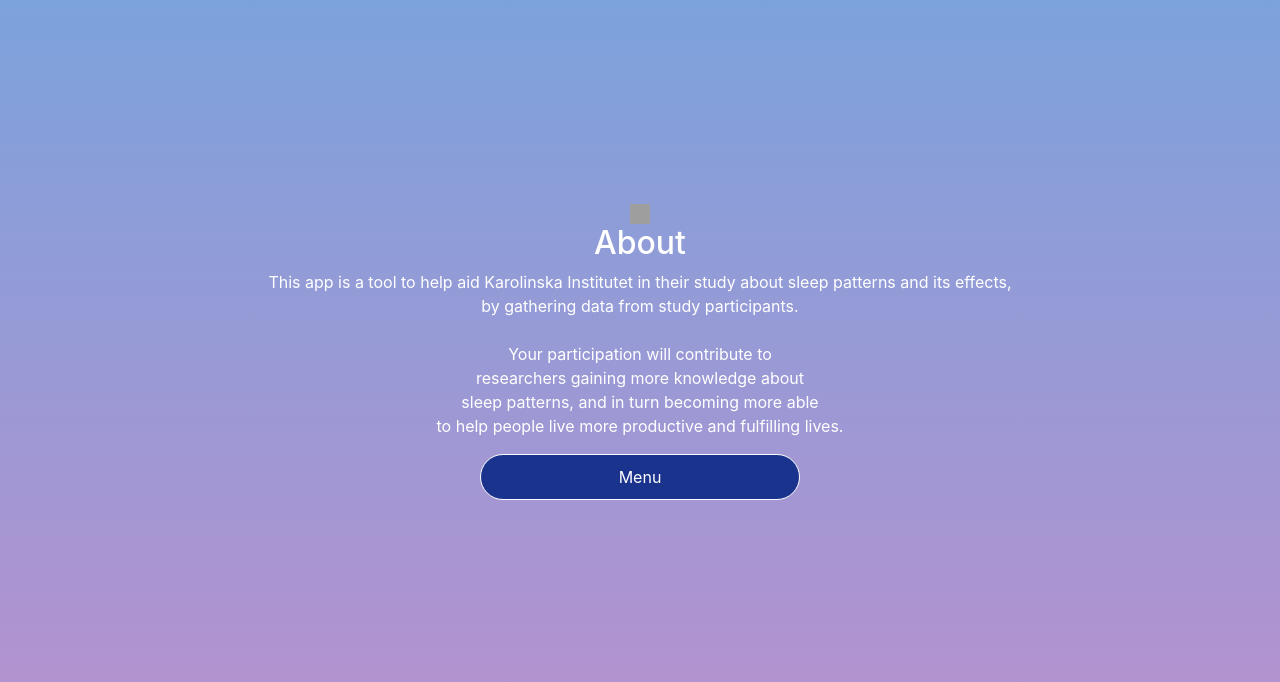
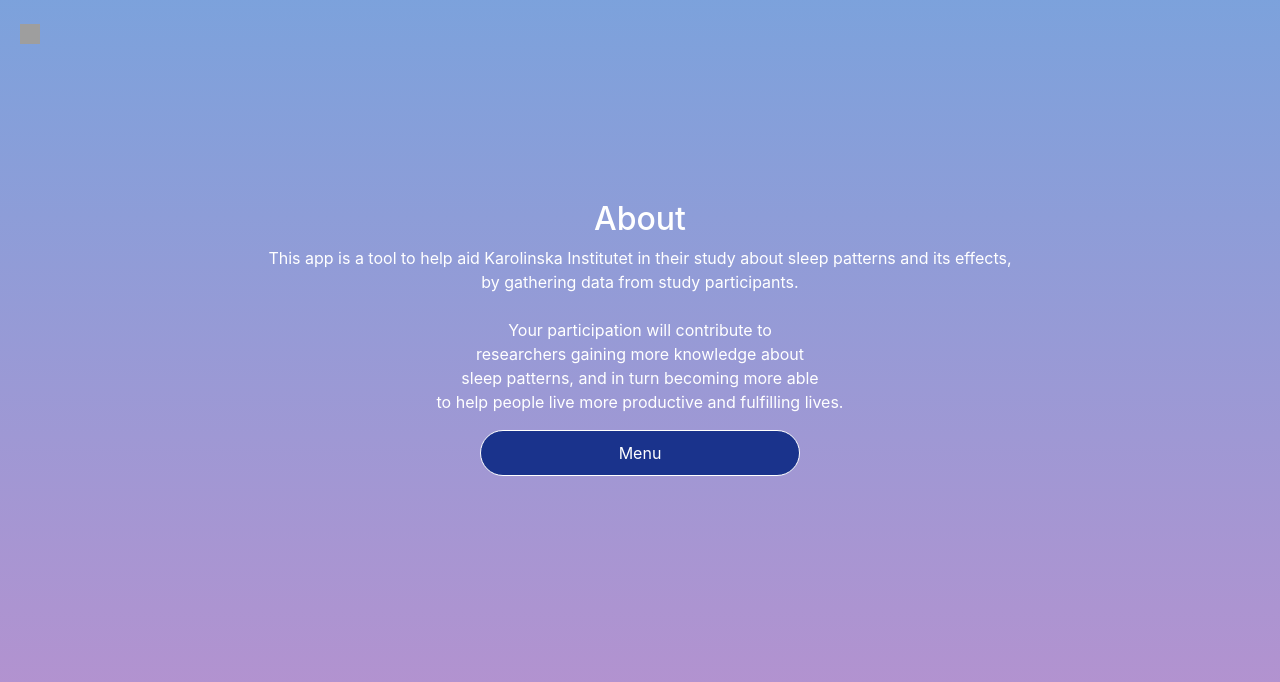
Before and after one commit to Homamjabir/the-sleep-app, a React (Create React App) app: page /about in a window 1280 px wide. Shown: the top 682 px of the page. Built offline with nearby package versions, Linux system fonts and the light colour scheme; grey boxes are pictures that could not be loaded.

Commit message:
about arrow fix

```diff
--- a/src/components/about.js
+++ b/src/components/about.js
@@ -8,7 +8,7 @@ const About = () => {
 
       return (
         <div className = "AboutContainer">
-          <Link to="/settings">
+          <Link to="/settings" className="returnIcon">
             <img src={ReturnIcon} alt="test" width="20" height="20"></img>
           </Link>
 
--- a/src/components/css/settings.css
+++ b/src/components/css/settings.css
@@ -26,7 +26,7 @@
   margin-left: 50px;
   margin-bottom: 200px;
 }
-.AboutContainer {
+.AboutContainer h2 {
 
   padding-top: 200px;
 
```
